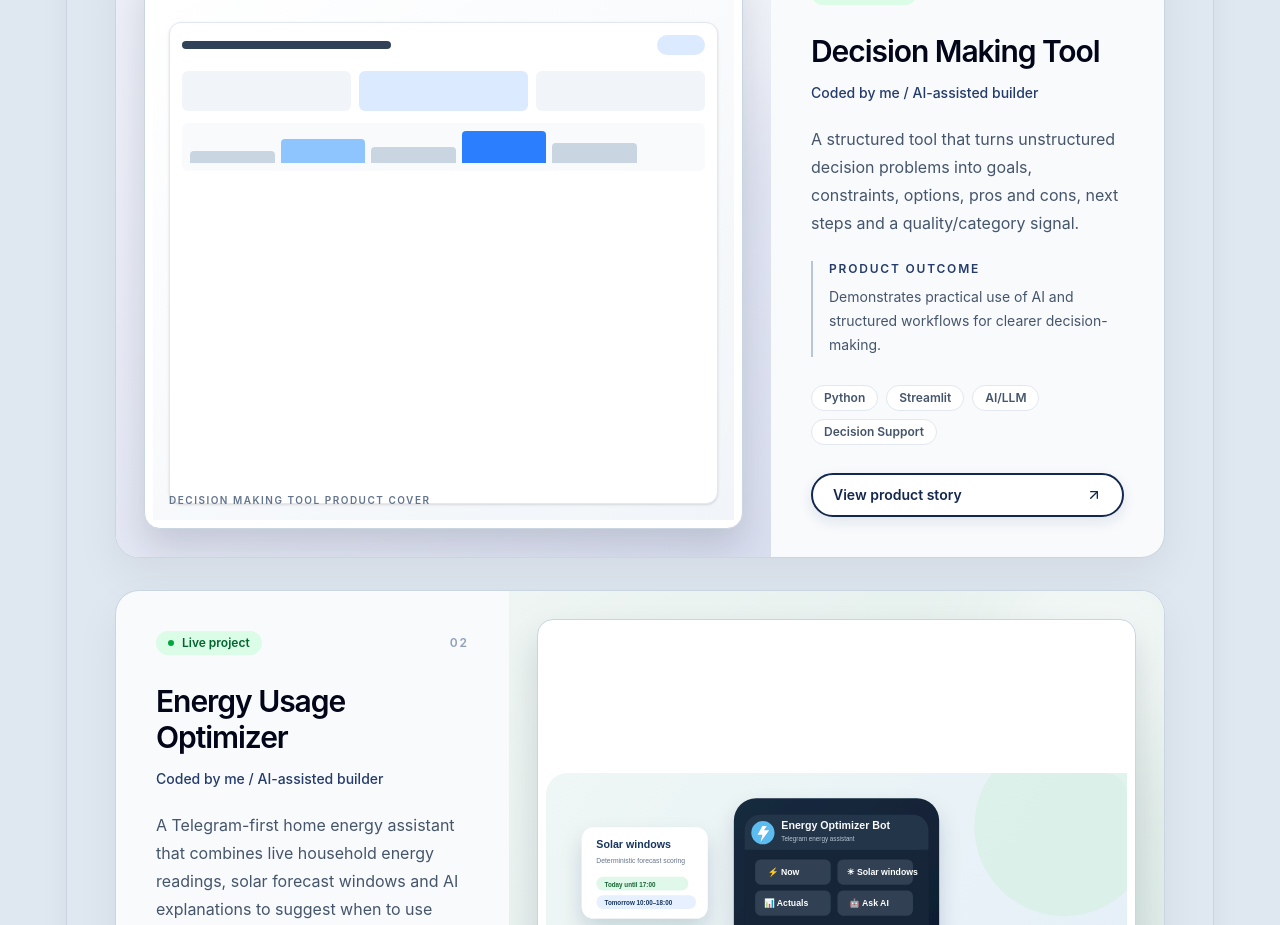
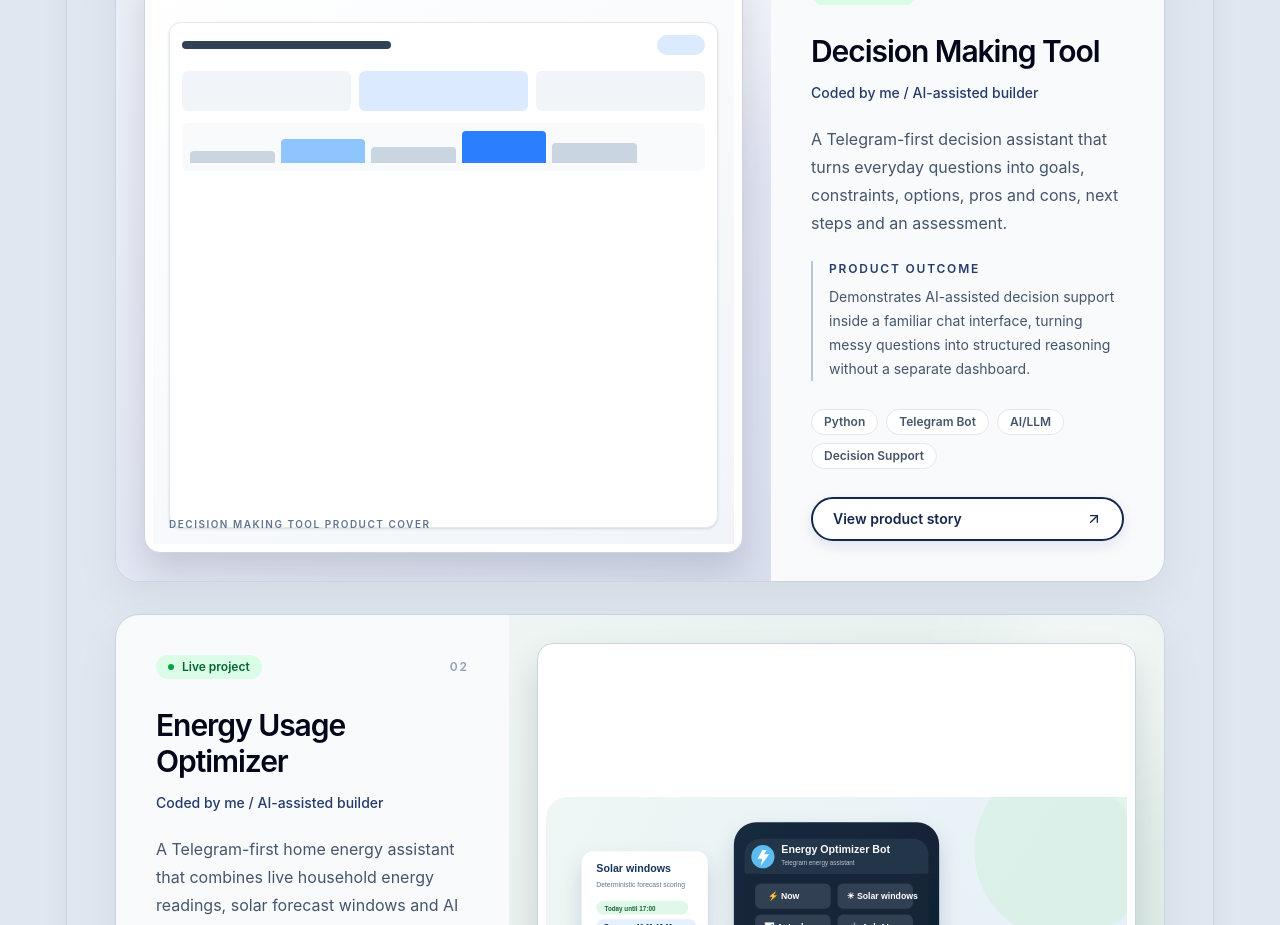
Before and after one commit to sale4387/aleksandar-markovic-portfolio, a Next.js app: page / in a window 1280 px wide. Shown: the part 2960-3885 px from the top of the page. Built offline with nearby package versions, Linux system fonts and the light colour scheme.

Commit message:
Update decision project to Telegram bot flow

```diff
--- a/src/data/portfolio.ts
+++ b/src/data/portfolio.ts
@@ -252,15 +252,15 @@ export const portfolio = {
       title: "Decision Making Tool",
       status: "Live project",
       role: "Coded by me / AI-assisted builder",
-      shortDescription: "A structured tool that turns unstructured decision problems into goals, constraints, options, pros and cons, next steps and a quality/category signal.",
-      problem: "Important decisions are often made through scattered notes, subjective impressions and undocumented trade-offs.",
-      workflow: ["Raw decision input", "Goal extraction", "Constraints", "Options", "Pros & cons", "Next steps + quality/category signal"],
-      outcome: "Demonstrates practical use of AI and structured workflows for clearer decision-making.",
-      tags: ["Python", "Streamlit", "AI/LLM", "Decision Support"],
+      shortDescription: "A Telegram-first decision assistant that turns everyday questions into goals, constraints, options, pros and cons, next steps and an assessment.",
+      problem: "Small everyday decisions often happen in messy chat-like context, without a clear structure for trade-offs, constraints or next actions.",
+      workflow: ["Telegram question", "Goal extraction", "Constraints", "Options", "Pros & cons", "Next steps + assessment"],
+      outcome: "Demonstrates AI-assisted decision support inside a familiar chat interface, turning messy questions into structured reasoning without a separate dashboard.",
+      tags: ["Python", "Telegram Bot", "AI/LLM", "Decision Support"],
       coverImage: "/images/ai-projects/decision-making/cover.svg",
       coverSupportingImages: ["/images/ai-projects/decision-making/workflow.svg", "/images/ai-projects/decision-making/output.svg"],
-      coverSupportingLabels: ["Structure the decision", "Options & next steps"],
-      coverSupportingDetails: ["Goal, constraints and options", "Pros / cons ready to review"],
+      coverSupportingLabels: ["Telegram decision chat", "Pros, cons & next steps"],
+      coverSupportingDetails: ["Help Me Choose bot", "Goal · constraints · options · assessment"],
       screenshots: [
         "/images/ai-projects/decision-making/01-main.png",
         "/images/ai-projects/decision-making/02-workflow.png",
@@ -270,12 +270,12 @@ export const portfolio = {
       productStory: {
         animationType: "decision",
         steps: [
-          { label: "Raw decision input", input: "Should I keep my current phone or buy a new one?" },
-          { label: "Goal extraction", loadingText: "Extracting the decision goal...", loadingDetail: "Turning the question into a clear outcome to work toward." },
-          { label: "Constraints", meta: ["Goal: choose a reliable phone", "Budget-aware", "Avoid a long setup"] },
-          { label: "Options", meta: ["Keep current phone", "Buy a new phone"] },
-          { label: "Pros & cons", output: "Keep: lower immediate cost. Buy: fresh battery and warranty." },
-          { label: "Next steps + quality/category signal", output: "Check battery health and replacement prices. Category: constrained; quality: ready to review.", finalNote: "Synthetic portfolio walkthrough" },
+          { label: "Telegram question", input: "Should I cook Chinese food at home or order via Uber Eats?" },
+          { label: "Goal", output: "Decide between cooking Chinese food at home or ordering via Uber Eats." },
+          { label: "Constraints", meta: ["Time availability", "Ingredient inventory", "Energy levels", "Budget"] },
+          { label: "Options", meta: ["Cook at home", "Order Uber Eats"] },
+          { label: "Pros & cons", output: "Cook at home: cheaper and healthier control. Order Uber Eats: convenient and no cleanup, but higher cost and less control." },
+          { label: "Next steps + assessment", output: "Check ingredients, current energy level and delivery budget before deciding. Quality: good.", finalNote: "Synthetic portfolio walkthrough" },
         ],
       },
     },
```
